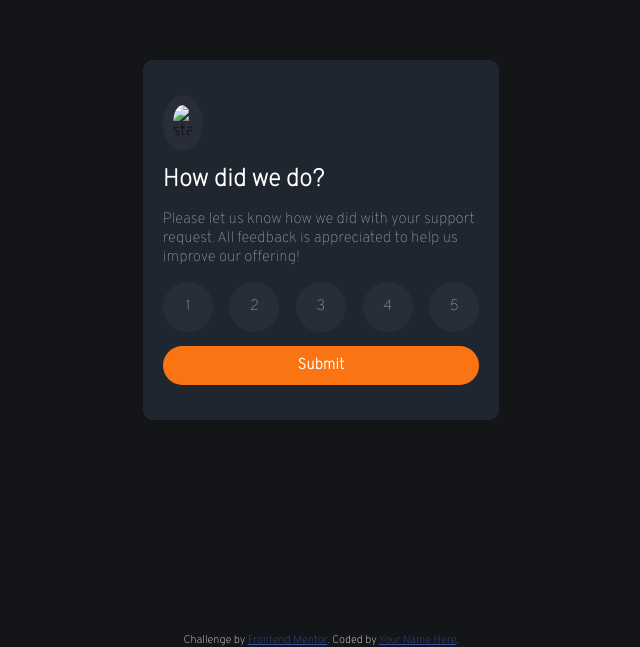
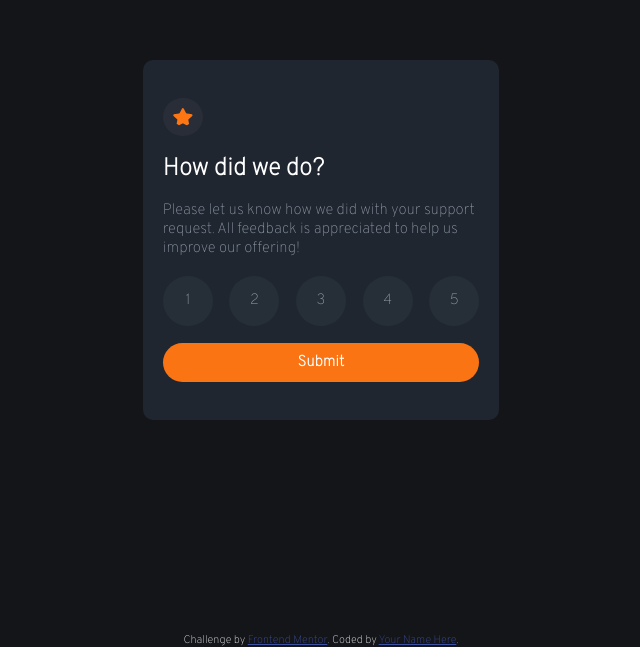
Before and after one commit to antran1245/interactive-rating-component-main, a plain HTML site: page index.html in a window 1280 px wide. Shown: the part 153-800 px from the top of the page, without its empty margins (319-959 px from the left). Drawn offline with Linux system fonts and the light colour scheme; the site is published under a folder, as on GitHub Pages, so addresses that start at the root find nothing.

Commit message:
fixing star

```diff
--- a/index.html
+++ b/index.html
@@ -31,7 +31,7 @@
   <div id="container">
     <div id="rating-box">
       <!-- Rating state start -->
-      <img src="/images/icon-star.svg" alt="star" width="20" id="star">
+      <img src="./images/icon-star.svg" alt="star" width="20" id="star">
       <h2>
         How did we do?
       </h2>
```
